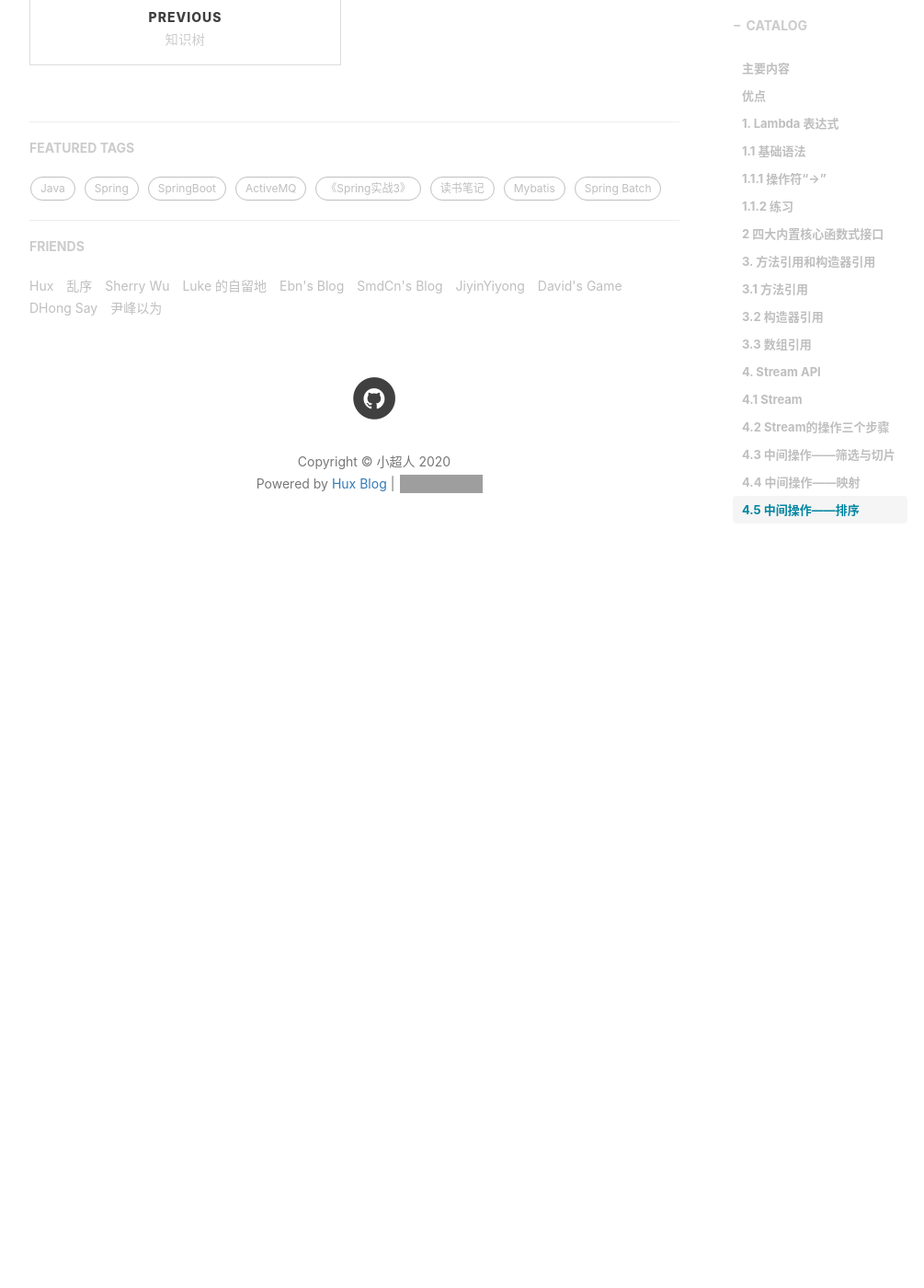
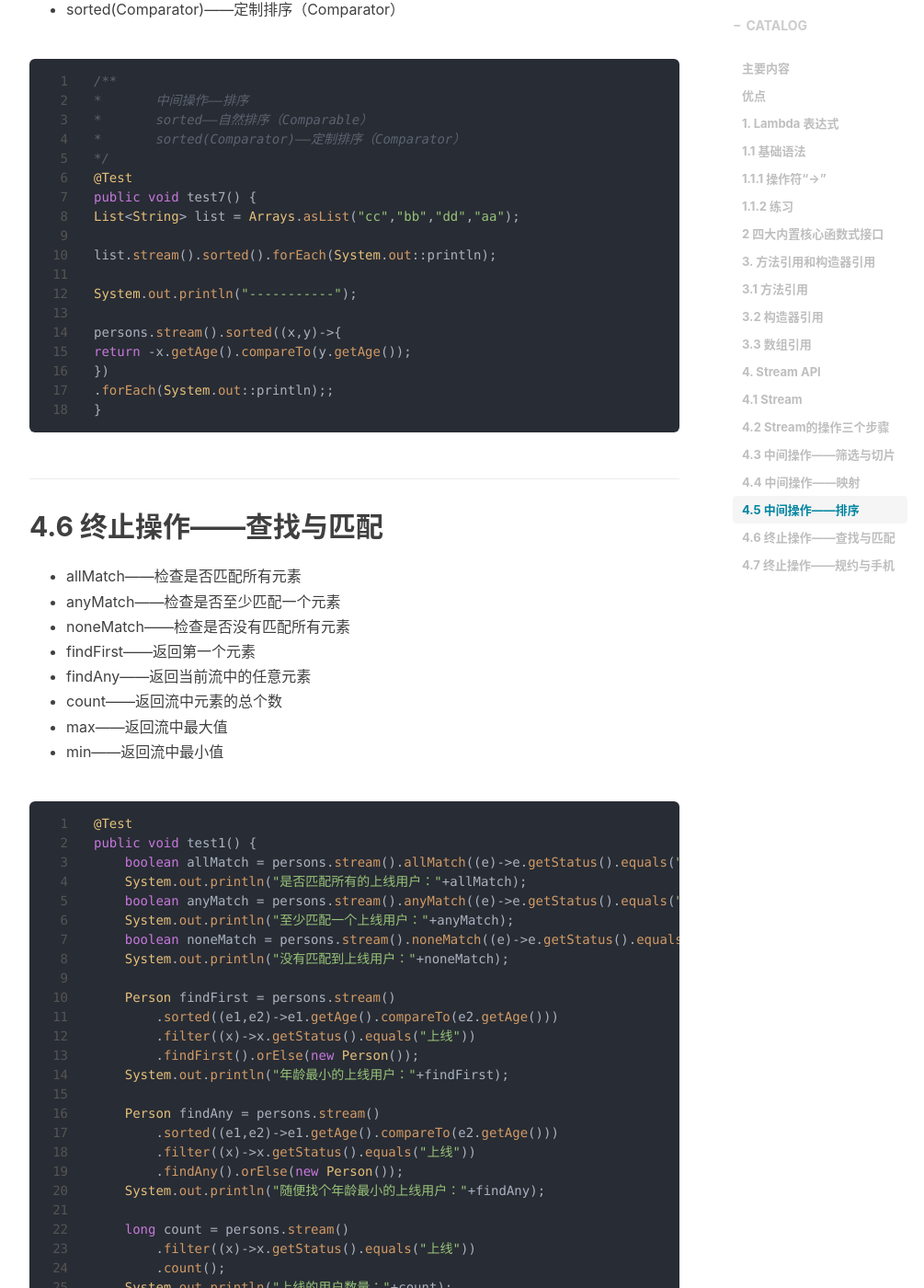
Before and after one commit to ChaoHappy/ChaoHappy.github.io, a Jekyll site: the page built from _posts/Java/Java8/2020-03-26-Java8新特性.md, in a window 1280 px wide and 1400 px high, scrolled down 14426 px. Shown: the whole window at 92% size, without its empty margins (233-1238 px from the left). Built offline with Jekyll 4.4.1, drawn with Linux system fonts in a browser that asks for light colours; nearby versions of some CDN libraries; comment, search, counter and statistics services are not loaded; before the commit the page ends 15056 px from its top, so only the background shows below that; some of the changed text lies outside the part shown; grey boxes are pictures that could not be loaded.

Commit message:
Update 2020-03-26-Java8新特性.md

````diff
--- a/_posts/Java/Java8/2020-03-26-Java8新特性.md
+++ b/_posts/Java/Java8/2020-03-26-Java8新特性.md
@@ -549,3 +549,78 @@ public void test5() {
 ```
 
 ## 4.5 中间操作——排序
+
+- sorted()——自然排序（Comparable）
+- sorted(Comparator)——定制排序（Comparator）
+
+```java
+/**
+* 	中间操作——排序
+* 	sorted——自然排序（Comparable）
+* 	sorted(Comparator)——定制排序（Comparator）
+*/
+@Test
+public void test7() {
+List<String> list = Arrays.asList("cc","bb","dd","aa");
+
+list.stream().sorted().forEach(System.out::println);
+
+System.out.println("-----------");
+
+persons.stream().sorted((x,y)->{
+return -x.getAge().compareTo(y.getAge());
+})
+.forEach(System.out::println);;
+}
+```
+
+## 4.6 终止操作——查找与匹配
+
+- allMatch——检查是否匹配所有元素
+- anyMatch——检查是否至少匹配一个元素
+- noneMatch——检查是否没有匹配所有元素
+- findFirst——返回第一个元素
+- findAny——返回当前流中的任意元素
+- count——返回流中元素的总个数
+- max——返回流中最大值
+- min——返回流中最小值
+
+```java
+@Test
+public void test1() {
+    boolean allMatch = persons.stream().allMatch((e)->e.getStatus().equals("上线"));
+    System.out.println("是否匹配所有的上线用户："+allMatch);
+    boolean anyMatch = persons.stream().anyMatch((e)->e.getStatus().equals("上线"));
+    System.out.println("至少匹配一个上线用户："+anyMatch);
+    boolean noneMatch = persons.stream().noneMatch((e)->e.getStatus().equals("上线"));
+    System.out.println("没有匹配到上线用户："+noneMatch);
+
+    Person findFirst = persons.stream()
+        .sorted((e1,e2)->e1.getAge().compareTo(e2.getAge()))
+        .filter((x)->x.getStatus().equals("上线"))
+        .findFirst().orElse(new Person());
+    System.out.println("年龄最小的上线用户："+findFirst);
+
+    Person findAny = persons.stream()
+        .sorted((e1,e2)->e1.getAge().compareTo(e2.getAge()))
+        .filter((x)->x.getStatus().equals("上线"))
+        .findAny().orElse(new Person());
+    System.out.println("随便找个年龄最小的上线用户："+findAny);
+
+    long count = persons.stream()
+        .filter((x)->x.getStatus().equals("上线"))
+        .count();
+    System.out.println("上线的用户数量："+count);
+
+    Optional<Person> max = persons.stream()
+        .max((x,y)->x.getAge().compareTo(y.getAge()));
+    System.out.println("年龄最大的用户："+max.get());
+
+    Optional<Integer> min = persons.stream()
+        .map(Person::getAge)
+        .min(Integer::compareTo);
+    System.out.println("年龄最小的用户："+min.get());
+}
+```
+
+## 4.7 终止操作——规约与手机
````
